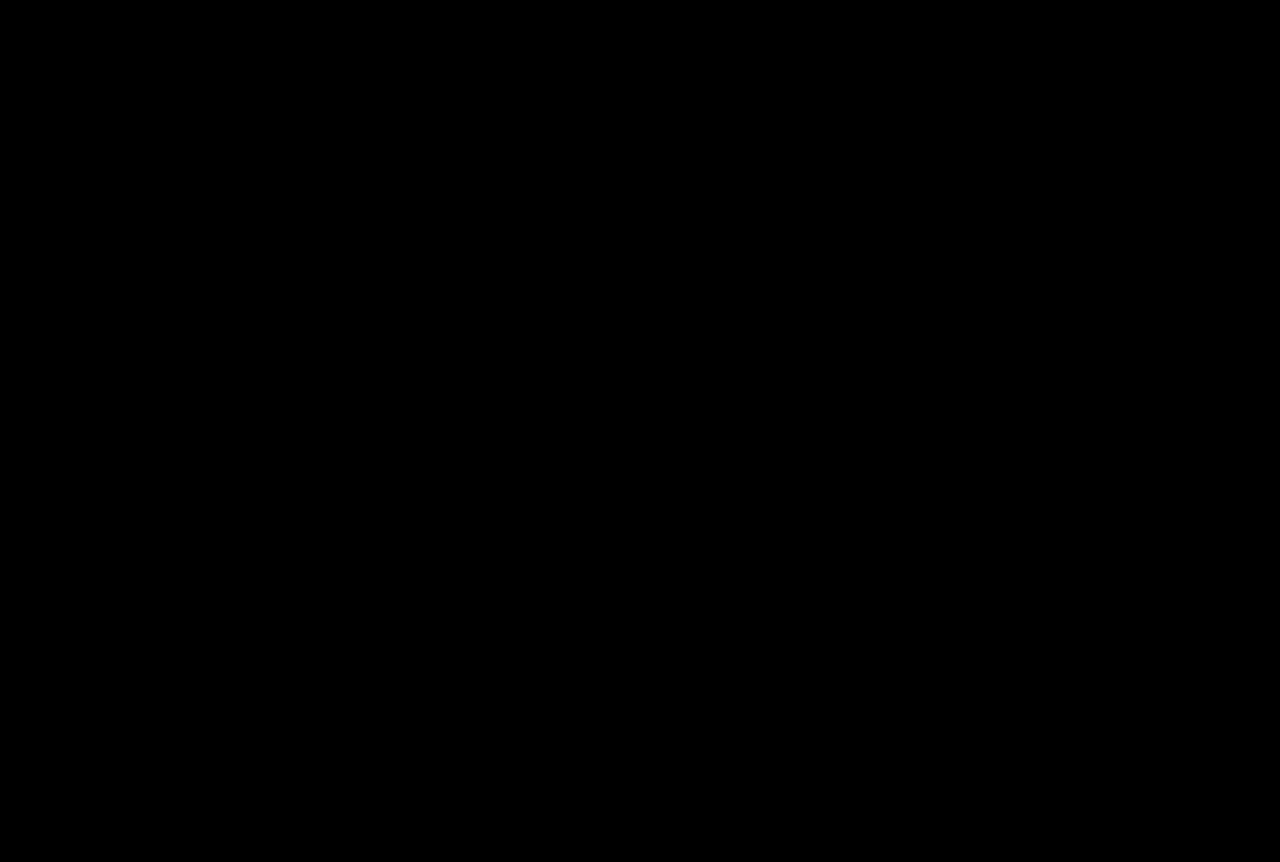
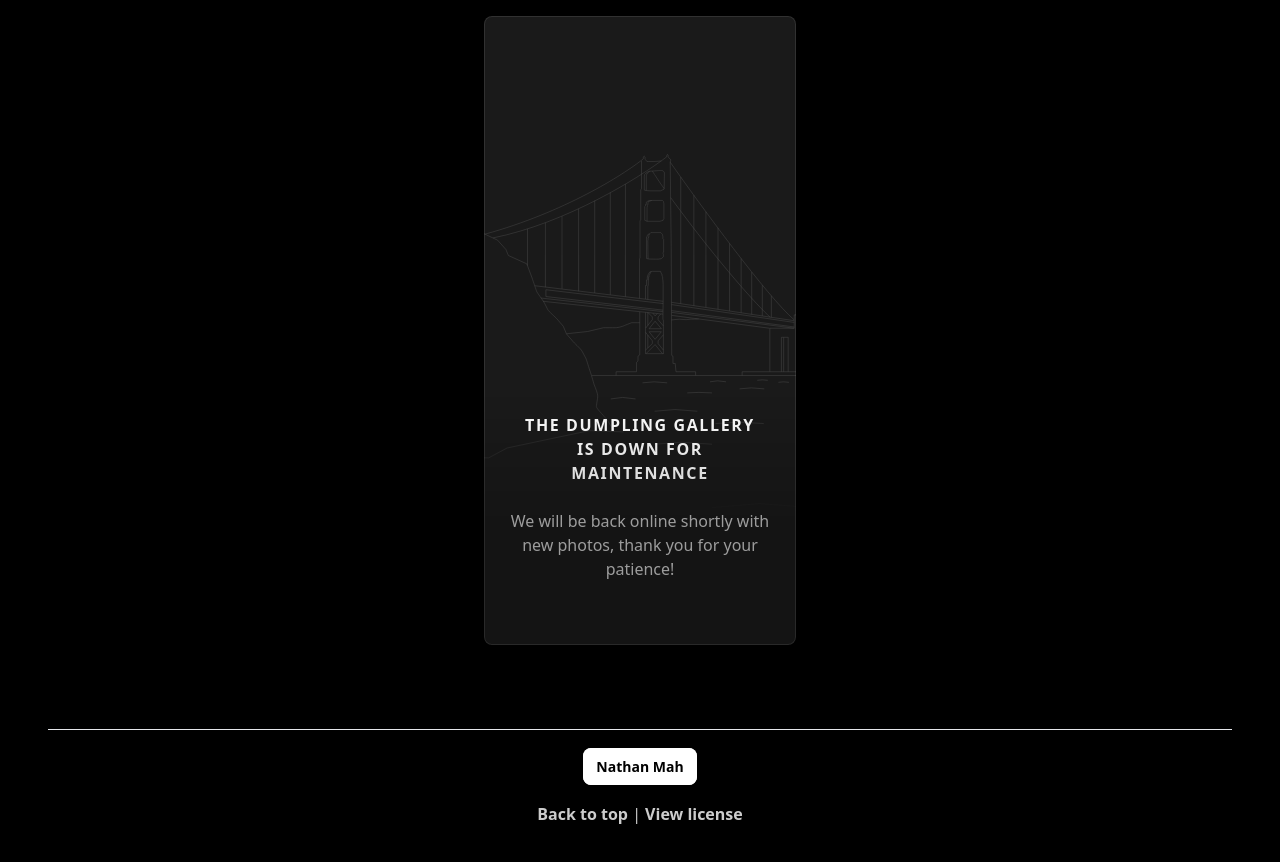
Before and after one commit to AKoreanDumpling/the-dumpling-gallery, a Next.js app: page /down in a window 1280 px wide. Before the commit this address had no page. Shown: the top 862 px of the page. Before the commit the page ends 800 px from the top, so only its background shows below. Built offline with nearby package versions, Linux system fonts and the light colour scheme.

Commit message:
Add down page

```diff
--- /dev/null
+++ b/pages/down.tsx
@@ -0,0 +1,69 @@
+import type { NextPage } from "next";
+import Head from "next/head";
+import Bridge from "../components/Icons/Bridge";
+
+
+const Down: NextPage = () => {
+	return (
+		<>
+			<Head>
+				<title>The Dumpling Gallery</title>
+			</Head>
+
+			<main className="mx-auto max-w-[1960px] p-4">
+
+				<div className="display-grid place-items-center">
+
+					<div className="after:content relative h-[629px] w-1/4 mb-5 flex flex-col items-center justify-end gap-4 overflow-hidden rounded-lg bg-white/10 px-6 pb-16 pt-64 text-center text-white shadow-highlight after:pointer-events-none after:absolute after:inset-0 after:rounded-lg after:shadow-highlight lg:pt-0">
+						<div className="absolute inset-0 flex items-center justify-center opacity-20">
+							<span className="flex max-h-full max-w-full items-center justify-center">
+								<Bridge />
+							</span>
+							<span className="absolute left-0 right-0 bottom-0 h-[250px] bg-gradient-to-b from-black/0 via-black to-black"></span>
+						</div>
+						<h1 className="mt-8 mb-2 text-base font-bold uppercase tracking-widest">
+							The Dumpling Gallery<br />is down for Maintenance
+						</h1>
+
+						<p className="max-w-[40ch] text-white/75 sm:max-w-[32ch]">
+							We will be back online shortly with new photos, thank you for your patience!
+						</p>
+					</div>
+				</div>
+			</main >
+
+
+			<footer className="p-6 text-center text-white/80 sm:p-12">
+				<hr /><br />
+
+				<a
+					href="https://twitter.com/@AKoreanDumpling"
+					target="_blank"
+					className="pointer z-10 mt-6 rounded-lg border border-white bg-white px-3 py-2 text-sm font-semibold text-black transition hover:bg-white/10 hover:text-white md:mt-4"
+					rel="noreferrer"
+				>
+					Nathan Mah
+				</a>
+				<br /> <br />
+				<a
+					href="#"
+					className="font-semibold hover:text-white"
+					rel="noreferrer"
+				>
+					Back to top
+				</a>
+				{" | "}
+				<a
+					href="https://github.com/AKoreanDumpling/the-dumpling-gallery/blob/main/LICENSE"
+					target="_blank"
+					className="font-semibold hover:text-white"
+					rel="noreferrer"
+				>
+					View license
+				</a>
+			</footer>
+		</>
+	);
+};
+
+export default Down;
--- a/pages/index.tsx
+++ b/pages/index.tsx
@@ -100,9 +100,9 @@ const Home: NextPage = ({ images }: { images: ImageProps[] }) => {
 								width={720}
 								height={480}
 								sizes="(max-width: 640px) 100vw,
-                  (max-width: 1280px) 50vw,
-                  (max-width: 1536px) 33vw,
-                  25vw"
+				  (max-width: 1280px) 50vw,
+				  (max-width: 1536px) 33vw,
+				  25vw"
 							/>
 						</Link>
 					))}
```
